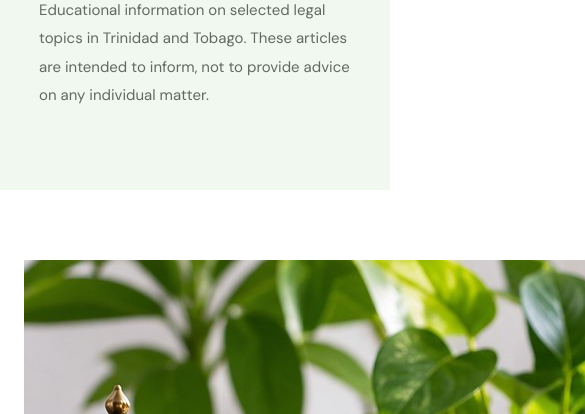
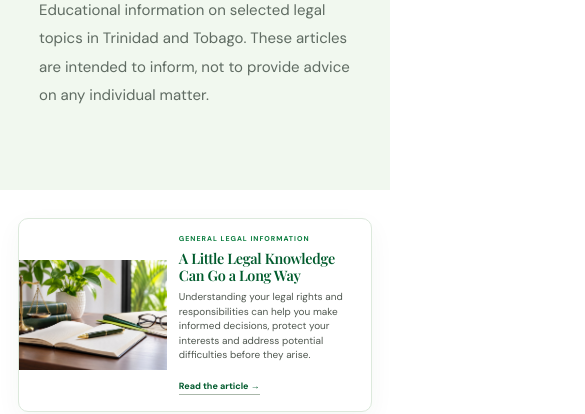
Before and after one commit to tgbLaw/tgb-law-website, a plain HTML site: page insights.html in a window 390 px wide. Shown: the part 430-844 px from the top of the page, 585 px wide, since content can reach past the window. Drawn offline with nearby package versions, Linux system fonts and the light colour scheme.

Commit message:
Apply responsive Legal Insights layout

```diff
--- a/insights.html
+++ b/insights.html
@@ -1,4 +1,4 @@
-<!doctype html><html lang="en"><head><meta charset="utf-8"><meta name="viewport" content="width=device-width, initial-scale=1"><meta name="description" content="General legal insights and educational information from TGB Law."><title>Legal Insights | TGB Law</title><link rel="preconnect" href="https://fonts.googleapis.com"><link href="https://fonts.googleapis.com/css2?family=DM+Sans:wght@400;500;600;700&family=Playfair+Display:wght@500;600;700&display=swap" rel="stylesheet"><link rel="stylesheet" href="assets/styles.css"></head><body>
+<!doctype html><html lang="en"><head><meta charset="utf-8"><meta name="viewport" content="width=device-width, initial-scale=1"><meta name="description" content="General legal insights and educational information from TGB Law."><title>Legal Insights | TGB Law</title><link rel="preconnect" href="https://fonts.googleapis.com"><link href="https://fonts.googleapis.com/css2?family=DM+Sans:wght@400;500;600;700&family=Playfair+Display:wght@500;600;700&display=swap" rel="stylesheet"><link rel="stylesheet" href="assets/styles.css"><link rel="stylesheet" href="assets/insights.css"></head><body>
 <header class="site-header"><a class="brand" href="index.html"><img src="assets/tgb-law-logo-new.png" alt="TGB Law — Dedicated to Your Legal Needs &amp; Peace of Mind"></a><button class="menu-toggle" aria-label="Open navigation" aria-expanded="false">☰</button><nav class="main-nav"><a href="index.html">Home</a><a href="about.html">About</a><a href="services.html">Legal Services</a><a class="active" href="insights.html">Legal Insights</a><a class="nav-contact" href="contact.html">Contact</a></nav></header>
 <main><section class="page-hero"><p class="eyebrow">LEGAL INSIGHTS</p><h1>Understanding the law,<br><em>one topic at a time.</em></h1><p class="page-intro">Educational information on selected legal topics in Trinidad and Tobago. These articles are intended to inform, not to provide advice on any individual matter.</p></section>
 <section class="section-wrap insights-listing">
```
